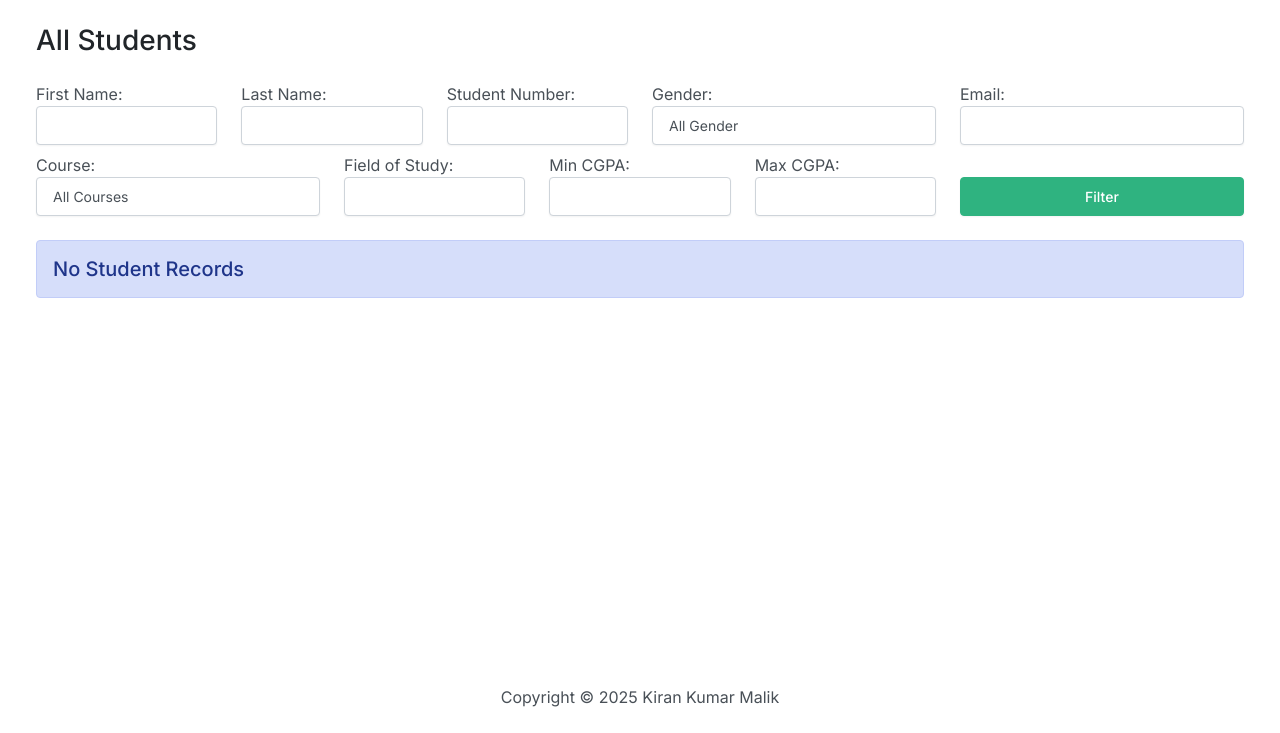
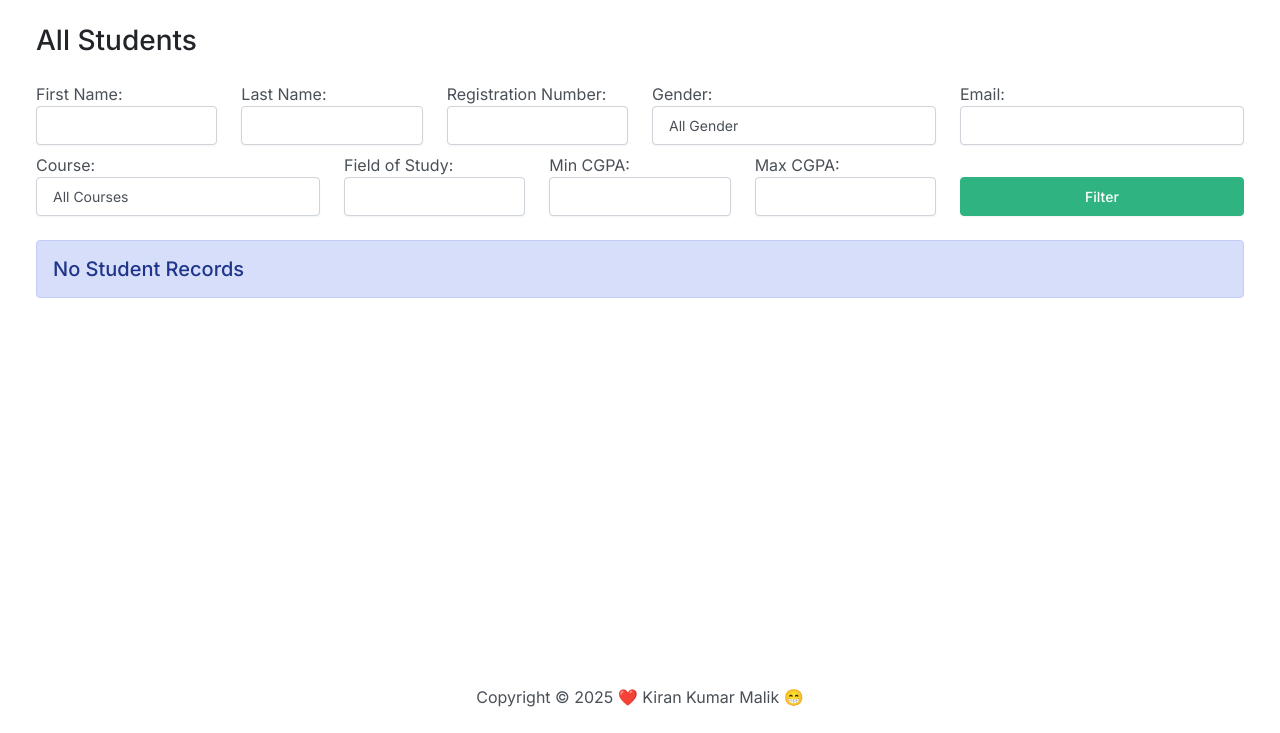
Before and after one commit to KiranKumarMalik/Student-Management-System-CRUD-Operation-in-Django, a Django app: page / in a window 1280 px wide. Shown: the part 67-800 px from the top of the page. Run offline with Django 4.2, Linux system fonts and the light colour scheme; data that the repository does not hold is empty; some libraries are stand-ins or nearby versions.

Commit message:
change in UI

```diff
--- a/students/forms.py
+++ b/students/forms.py
@@ -30,7 +30,7 @@ class StudentForm(forms.ModelForm):
 class StudentFilterForm(forms.Form):
     first_name = forms.CharField(required=False, label="First Name", widget=forms.TextInput(attrs={'class': 'form-control'}))
     last_name = forms.CharField(required=False, label="Last Name", widget=forms.TextInput(attrs={'class': 'form-control'}))
-    student_number = forms.IntegerField(required=False, label="Student Number", widget=forms.NumberInput(attrs={'class': 'form-control'}))
+    student_number = forms.IntegerField(required=False, label="Registration Number", widget=forms.NumberInput(attrs={'class': 'form-control'}))
     gender = forms.ChoiceField(choices=[('', 'All Gender')] + Student.GENDER_CHOICES, required=False, widget=forms.Select(attrs={'class': 'form-control'}))
     email = forms.EmailField(required=False, label="Email", widget=forms.EmailInput(attrs={'class': 'form-control'}))
     course = forms.ChoiceField(choices=[('', 'All Courses')] + Student.COURSE_CHOICES, required=False, widget=forms.Select(attrs={'class': 'form-control'}))
--- a/students/templates/students/base.html
+++ b/students/templates/students/base.html
@@ -38,7 +38,7 @@
     <footer class="mt-auto mb-4">
       <div class="text-center">
         <span>
-          Copyright &copy; <script>document.write(new Date().getFullYear())</script> Kiran Kumar Malik
+          Copyright &copy; <script>document.write(new Date().getFullYear())</script> ❤️ Kiran Kumar Malik 😁
         </span>
       </div>
     </footer>
--- a/students/templates/students/edit.html
+++ b/students/templates/students/edit.html
@@ -3,7 +3,7 @@
 {% block body %}
   <h3 class="text-center m-4">Update Student</h3>
   {% if success %}
-    <div class="alert alert-success" role="alert">
+    <div class="alert alert-warning" role="alert">
       The student updated successfully.
       <a href="{% url 'index' %}" class="alert-link">Go to Home Page.</a>
     </div>
--- a/students/templates/students/index.html
+++ b/students/templates/students/index.html
@@ -38,7 +38,7 @@
               <thead class="table-dark">
                 <tr>
                   <th scope="col">SL. NO</th>
-                  <th scope="col">Student Number</th>
+                  <th scope="col">Registration Number</th>
                   <th scope="col">First Name</th>
                   <th scope="col">Last Name</th>
                   <th scope="col">Email</th>
@@ -78,7 +78,7 @@
                             </div>
                             <div class="modal-body">
                               <ul class="list-unstyled">
-                                <li>Student Number: <strong>{{ student.student_number }}</strong></li>
+                                <li>Registration Number: <strong>{{ student.student_number }}</strong></li>
                                 <li>Student Name: <strong>{{ student.first_name }} {{ student.last_name }}</strong></li>
                                 <li>Gender: <strong>{{ student.get_gender_display }}</strong></li>
                                 <li>Email: <strong>{{ student.email }}</strong></li>
@@ -120,7 +120,7 @@
                             <div class="modal-footer">
                               <form action="{% url 'delete' student.id %}" method="POST">
                                 {% csrf_token %}
-                                <input type="submit" class="btn btn-primary" value="Delete">
+                                <input type="submit" class="btn btn-danger" value="Delete">
                               </form>
                               <button type="button" class="btn btn-secondary" data-bs-dismiss="modal">Cancel</button>
                             </div>
```
